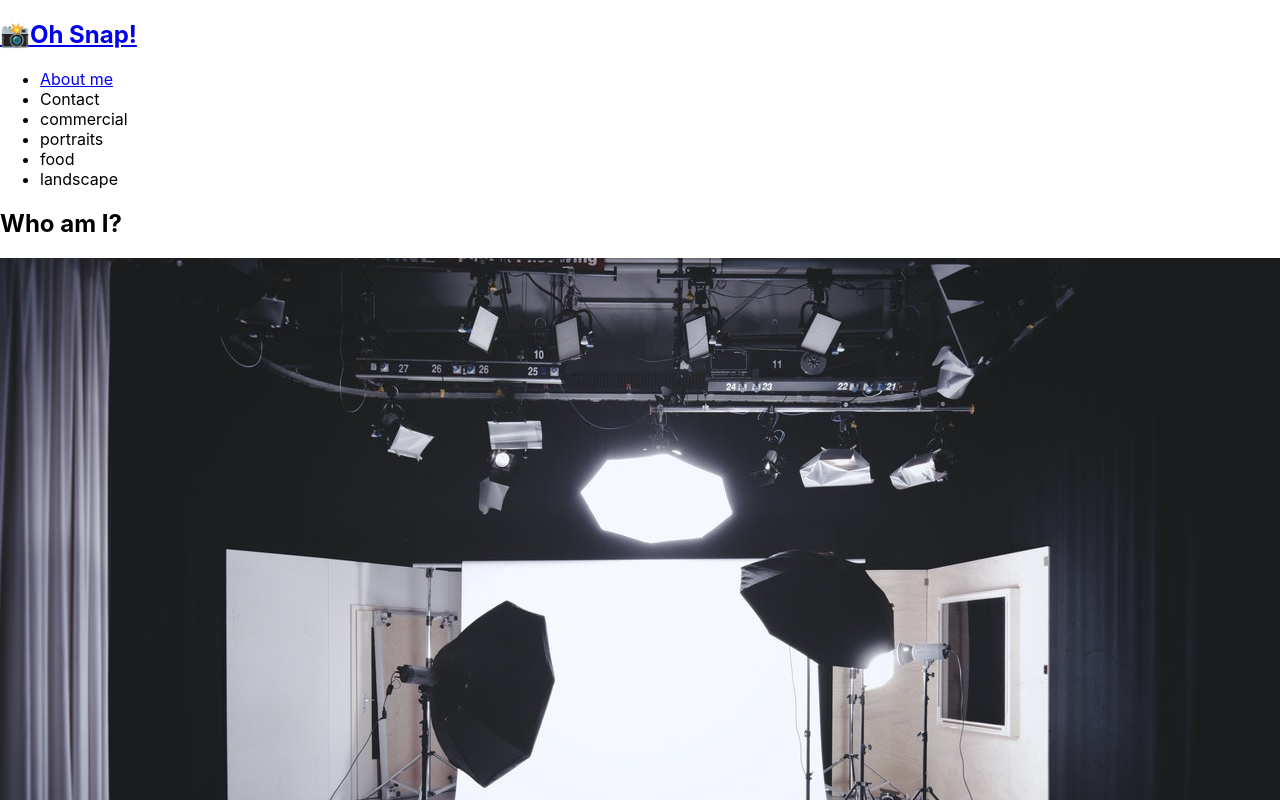
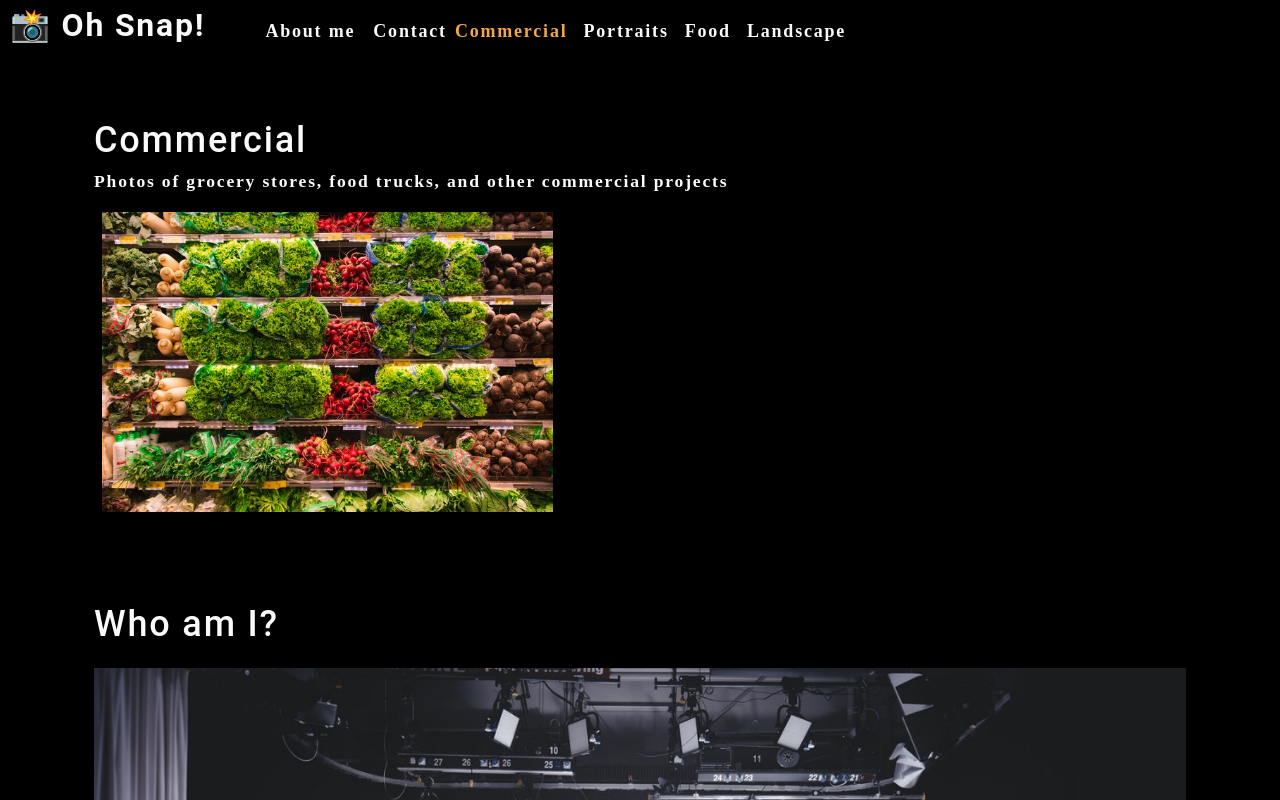
Before and after one commit to JonCurls/photo-port, a React (Create React App) app: page / in a window 1280 px wide. Shown: the top 800 px of the page. Built offline with nearby package versions, Linux system fonts and the light colour scheme.

Commit message:
hooks added

```diff
--- a/src/App.css
+++ b/src/App.css
@@ -1,4 +1,4 @@
-.App {
+/* .App {
   text-align: center;
 }
 
@@ -35,4 +35,4 @@
   to {
     transform: rotate(360deg);
   }
-}
+} */
--- a/src/App.js
+++ b/src/App.js
@@ -1,12 +1,33 @@
-import React from "react";
+import React, { useState } from "react";
 import About from "./components/About";
 import Nav from "./components/Nav";
+import Gallery from "./components/Gallery";
 
 function App() {
+  const [categories] = useState([
+    {
+      name: "commercial",
+      description:
+        "Photos of grocery stores, food trucks, and other commercial projects",
+    },
+    { name: "portraits", description: "Portraits of people in my life" },
+    { name: "food", description: "Delicious delicacies" },
+    {
+      name: "landscape",
+      description: "Fields, farmhouses, waterfalls, and the beauty of nature",
+    },
+  ]);
+
+  const [currentCategory, setCurrentCategory] = useState(categories[0]);
   return (
     <div>
-      <Nav></Nav>
+      <Nav
+        categories={categories}
+        setCurrentCategory={setCurrentCategory}
+        currentCategory={currentCategory}
+      ></Nav>
       <main>
+        <Gallery></Gallery>
         <About></About>
       </main>
     </div>
--- /dev/null
+++ b/src/components/Gallery/index.js
@@ -0,0 +1,25 @@
+import React from "react";
+import { capitalizeFirstLetter } from "../../utils/helpers";
+import photo from "../../assets/small/commercial/0.jpg";
+
+function Gallery(props) {
+  const currentCategory = {
+    name: "commercial",
+    description:
+      "Photos of grocery stores, food trucks, and other commercial projects",
+  };
+  return (
+    <section>
+      <h1>{capitalizeFirstLetter(currentCategory.name)}</h1>
+      <p>{currentCategory.description}</p>
+      <div className="flex-row">
+        <img
+          src={photo}
+          alt="Commercial Example"
+          className="img-thumbnail mx-1"
+        />
+      </div>
+    </section>
+  );
+}
+export default Gallery;
--- a/src/components/Nav/index.js
+++ b/src/components/Nav/index.js
@@ -1,36 +1,21 @@
-import React from "react";
+import React, { useEffect } from "react";
+import { capitalizeFirstLetter } from "../../utils/helpers";
 
-function Nav() {
-  const categories = [
-    {
-      name: "commercial",
-      description:
-        "Photos of grocery stores, food trucks, and other commercial projects",
-    },
-    {
-      name: "portraits",
-      description: "Portraits of people in my life",
-    },
-    {
-      name: "food",
-      description: "Delicious delicacies",
-    },
-    {
-      name: "landscape",
-      description: "Fields, farmhouses, waterfalls, and the beauty of nature",
-    },
-  ];
-  function categorySelected(name) {
-    console.log(`${name} clicked`);
-  }
+function Nav(props) {
+  const { categories = [], setCurrentCategory, currentCategory } = props;
+
+  useEffect(() => {
+    document.title = capitalizeFirstLetter(currentCategory.name);
+  }, [currentCategory]);
+
   return (
-    <header>
+    <header className="flex-row px-1">
       <h2>
         <a data-testid="link" href="/">
           <span role="img" aria-label="camera">
             {" "}
             📸
-          </span>
+          </span>{" "}
           Oh Snap!
         </a>
       </h2>
@@ -45,9 +30,18 @@ function Nav() {
             <span>Contact</span>
           </li>
           {categories.map((category) => (
-            <li className="mx-1" key={category.name}>
-              <span onClick={() => categorySelected(category.name)}>
-                {category.name}
+            <li
+              className={`mx-1 ${
+                currentCategory.name === category.name && "navActive"
+              }`}
+              key={category.name}
+            >
+              <span
+                onClick={() => {
+                  setCurrentCategory(category);
+                }}
+              >
+                {capitalizeFirstLetter(category.name)}
               </span>
             </li>
           ))}
--- a/src/index.css
+++ b/src/index.css
@@ -1,13 +1,291 @@
+main {
+  margin: 0 auto;
+  max-width: 90%;
+  padding: 50px 30px;
+}
+:root {
+  --primary: #8c54ff;
+  --secondary: #f3a847;
+  --tertiary: #b12704;
+  --light: #fafafa;
+  --dark: #000000;
+  --darker: #111111;
+  --error: rgb(228, 46, 1);
+  --spacing-one: calc(1rem * 0.5);
+  --spacing-two: calc(1rem);
+  --spacing-five: calc(2.5rem);
+}
+
+* {
+  box-sizing: border-box;
+}
+
+html,
+body {
+  min-height: 100%;
+}
+
 body {
   margin: 0;
-  font-family: -apple-system, BlinkMacSystemFont, 'Segoe UI', 'Roboto', 'Oxygen',
-    'Ubuntu', 'Cantarell', 'Fira Sans', 'Droid Sans', 'Helvetica Neue',
-    sans-serif;
-  -webkit-font-smoothing: antialiased;
-  -moz-osx-font-smoothing: grayscale;
+  padding: 0;
+  font-weight: 600;
+  line-height: 1.5;
+  font-size: 18px;
+  letter-spacing: 0.1em;
+  background: var(--dark);
+  color: var(--light);
+  font-family: "Poiret One", cursive;
 }
 
-code {
-  font-family: source-code-pro, Menlo, Monaco, Consolas, 'Courier New',
-    monospace;
+h1,
+h2,
+h3,
+h4,
+h5,
+h6 {
+  font-family: "Roboto", sans-serif;
+  font-weight: 500;
+  margin: 5px 0;
+  line-height: 1.25;
 }
+
+h1 {
+  font-size: 2.25rem;
+}
+
+h2 {
+  font-size: 2rem;
+}
+
+h3 {
+  font-size: 1.75rem;
+}
+
+h4 {
+  font-size: 1.5rem;
+}
+
+h5 {
+  font-size: 1.25rem;
+}
+
+h6 {
+  font-size: 1rem;
+}
+
+p {
+  font-size: 1.1rem;
+  margin-top: 0;
+}
+
+a {
+  color: var(--tertiary);
+  text-decoration: none;
+  font-weight: bold;
+}
+
+a:hover {
+  text-decoration: underline;
+}
+
+header {
+  background: var(--dark);
+}
+
+header a {
+  color: var(--light);
+}
+
+button {
+  font-size: 1rem;
+  text-decoration: none;
+  padding: 0.25rem 1rem;
+  border-radius: 0.5rem;
+  border: none;
+  outline: none;
+  cursor: pointer;
+  margin: 0 1px;
+  background-color: var(--secondary);
+}
+
+button:hover {
+  opacity: 0.8;
+}
+
+button[disabled] {
+  cursor: default;
+  opacity: 0.8;
+}
+
+img {
+  max-width: 100%;
+}
+
+span[role="img"] {
+  cursor: default;
+}
+
+form {
+  width: 40%;
+}
+
+input {
+  font-size: 1rem;
+  padding: 0.25rem;
+  border: 1px solid var(--dark);
+  outline: none;
+  border-radius: 3px;
+  transition: box-shadow 0.2s;
+}
+
+input:focus {
+  border: 1px solid var(--secondary);
+  box-shadow: 0 0 0.25rem rgba(0, 0, 0, 0.5);
+}
+
+li {
+  list-style: none;
+}
+
+nav a:hover {
+  text-decoration: none;
+}
+
+nav li {
+  cursor: pointer;
+}
+
+textarea {
+  width: 600px;
+  height: 120px;
+  border: 3px solid #cccccc;
+  padding: 5px;
+}
+
+.container {
+  width: 85%;
+  max-width: 1200px;
+  margin-left: auto;
+  margin-right: auto;
+}
+
+.flex-row {
+  display: flex;
+  flex-wrap: wrap;
+}
+
+.space-between {
+  justify-content: space-between;
+}
+
+.flex-end {
+  justify-content: flex-end;
+}
+
+.mx-1 {
+  margin-right: var(--spacing-one);
+  margin-left: var(--spacing-one);
+}
+
+.mx-2 {
+  margin-right: var(--spacing-two);
+  margin-left: var(--spacing-two);
+}
+
+.my-1 {
+  margin-top: var(--spacing-one);
+  margin-bottom: var(--spacing-one);
+}
+
+.my-2 {
+  margin-top: var(--spacing-two);
+  margin-bottom: var(--spacing-two);
+}
+
+.my-5 {
+  margin-top: var(--spacing-five);
+  margin-bottom: var(--spacing-five);
+}
+
+.px-1 {
+  padding-right: var(--spacing-one);
+  padding-left: var(--spacing-one);
+}
+
+.px-2 {
+  padding-right: var(--spacing-two);
+  padding-left: var(--spacing-two);
+}
+
+.py-1 {
+  padding-top: var(--spacing-one);
+  padding-bottom: var(--spacing-one);
+}
+
+.py-2 {
+  padding-top: var(--spacing-two);
+  padding-bottom: var(--spacing-two);
+}
+
+.card {
+  width: 25%;
+  text-align: center;
+}
+
+.img-thumbnail {
+  width: auto;
+  height: 300px;
+  margin-bottom: 50px;
+  cursor: pointer;
+}
+
+.modalBackdrop {
+  background: rgba(0, 0, 0, 0.65);
+  bottom: 0;
+  left: 0;
+  overflow: auto;
+  position: fixed;
+  right: 0;
+  top: 0;
+  z-index: 1;
+}
+
+.modalContainer {
+  background: var(--darker);
+  border-radius: 5px;
+  max-width: 100%;
+  margin: 50px auto;
+  padding: 15px;
+  width: 960px;
+}
+
+.modalTitle {
+  font-size: 18px;
+  font-weight: 600;
+  margin-bottom: 25px;
+}
+
+button {
+  background: var(--primary);
+  border: 0;
+  border-radius: 5px;
+  color: #fff;
+  cursor: pointer;
+  font-size: 16px;
+  font-weight: 600;
+  margin-bottom: 30px;
+  padding: 10px 15px;
+}
+
+a {
+  border-radius: 5px;
+  color: var(--primary);
+  font-weight: 600;
+  padding: 2px 4px;
+  margin-left: -2px;
+  margin-right: -2px;
+}
+
+.navActive {
+  color: var(--secondary);
+}
--- /dev/null
+++ b/src/utils/helpers.js
@@ -0,0 +1,8 @@
+export function capitalizeFirstLetter(string) {
+  return string.charAt(0).toUpperCase() + string.slice(1);
+}
+
+export function validateEmail(email) {
+  var re = /^(([^<>()[\]\\.,;:\s@"]+(\.[^<>()[\]\\.,;:\s@"]+)*)|(".+"))@((\[[0-9]{1,3}\.[0-9]{1,3}\.[0-9]{1,3}\.[0-9]{1,3}\])|(([a-zA-Z\-0-9]+\.)+[a-zA-Z]{2,}))$/;
+  return re.test(String(email).toLowerCase());
+}
```
Also changed, not shown: src/setupTests.js (deleted, +0 -5 lines), src/logo.svg (deleted).
